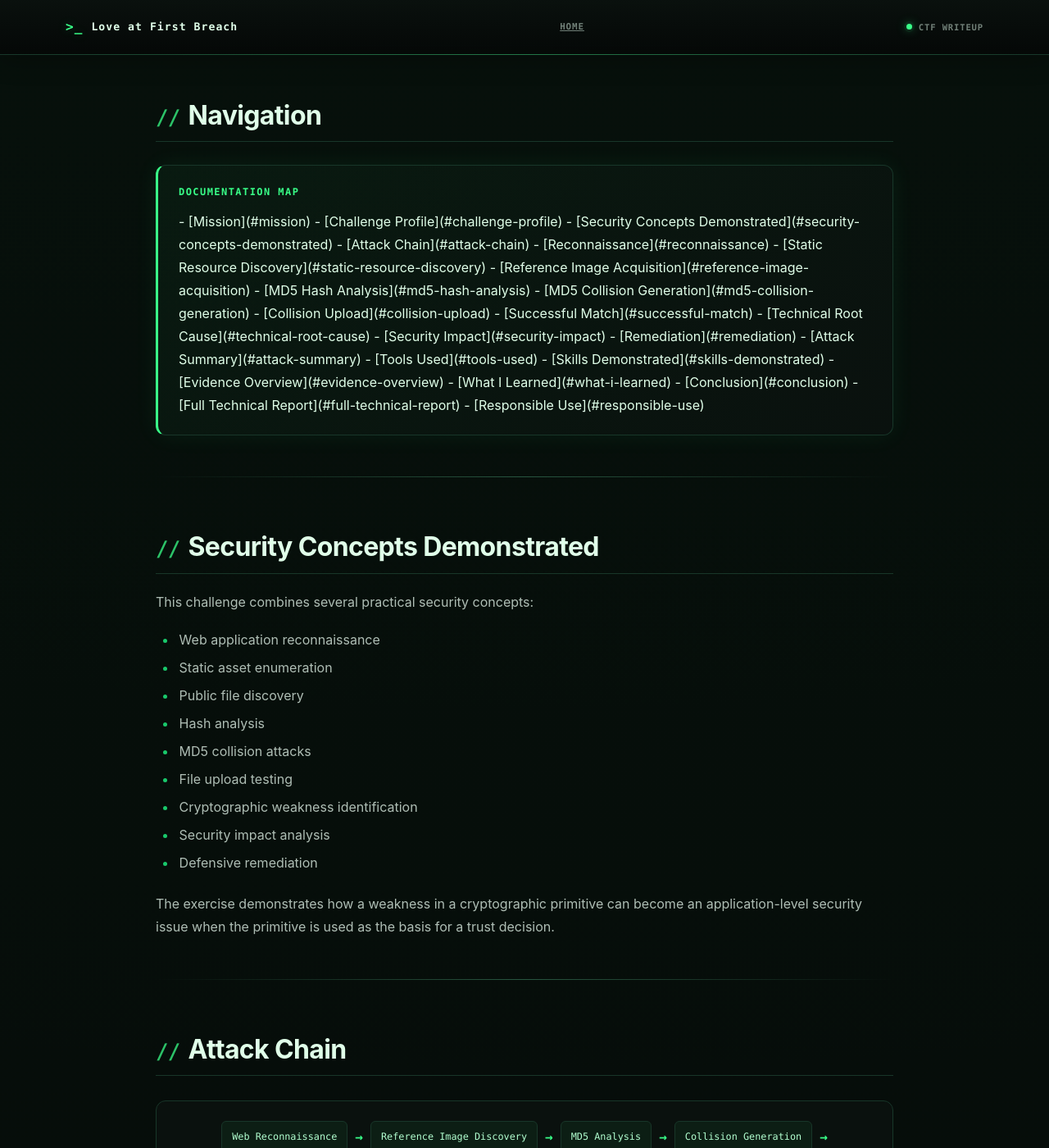
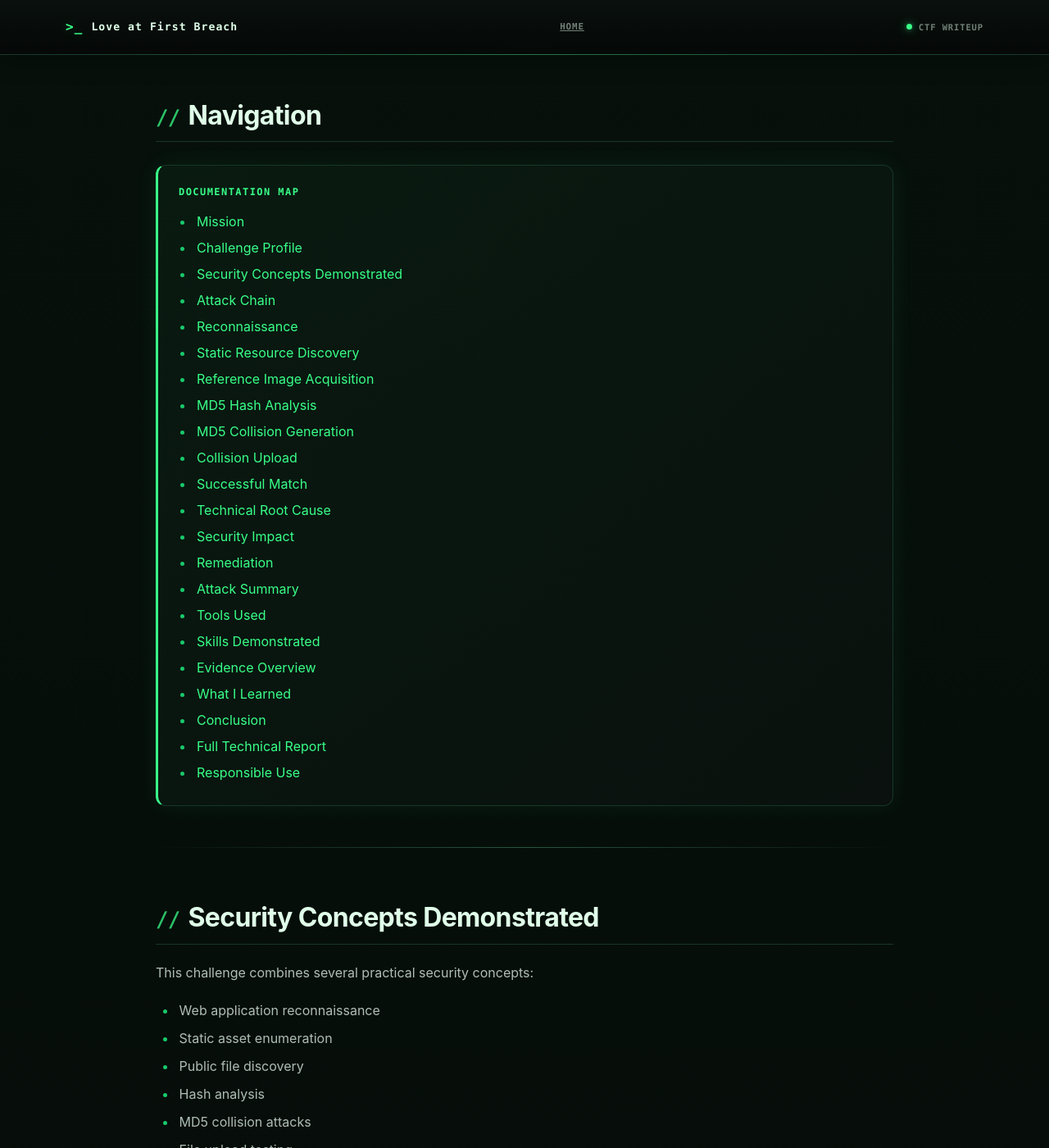
Before and after one commit to anurag-rvnkr1/When-Hearts-Collide-TryHackMe-Walkthrough, a Jekyll site: the page built from docs/index.md, in a window 1280 px wide and 1400 px high, scrolled down 2007 px. Shown: the whole window at 82% size. Built offline with Jekyll 4.4.1, drawn with Linux system fonts in a browser that asks for light colours.

Commit message:
Update navigation to use list format

```diff
--- a/docs/index.md
+++ b/docs/index.md
@@ -104,35 +104,36 @@ Flag Captured
 </div>
 
 ---
-
 ## Navigation
 
 <div class="ctf-toc">
 
-<div class="ctf-toc-title">Documentation Map</div>
+  <div class="ctf-toc-title">Documentation Map</div>
 
-- [Mission](#mission)
-- [Challenge Profile](#challenge-profile)
-- [Security Concepts Demonstrated](#security-concepts-demonstrated)
-- [Attack Chain](#attack-chain)
-- [Reconnaissance](#reconnaissance)
-- [Static Resource Discovery](#static-resource-discovery)
-- [Reference Image Acquisition](#reference-image-acquisition)
-- [MD5 Hash Analysis](#md5-hash-analysis)
-- [MD5 Collision Generation](#md5-collision-generation)
-- [Collision Upload](#collision-upload)
-- [Successful Match](#successful-match)
-- [Technical Root Cause](#technical-root-cause)
-- [Security Impact](#security-impact)
-- [Remediation](#remediation)
-- [Attack Summary](#attack-summary)
-- [Tools Used](#tools-used)
-- [Skills Demonstrated](#skills-demonstrated)
-- [Evidence Overview](#evidence-overview)
-- [What I Learned](#what-i-learned)
-- [Conclusion](#conclusion)
-- [Full Technical Report](#full-technical-report)
-- [Responsible Use](#responsible-use)
+  <ul>
+    <li><a href="#mission">Mission</a></li>
+    <li><a href="#challenge-profile">Challenge Profile</a></li>
+    <li><a href="#security-concepts-demonstrated">Security Concepts Demonstrated</a></li>
+    <li><a href="#attack-chain">Attack Chain</a></li>
+    <li><a href="#reconnaissance">Reconnaissance</a></li>
+    <li><a href="#static-resource-discovery">Static Resource Discovery</a></li>
+    <li><a href="#reference-image-acquisition">Reference Image Acquisition</a></li>
+    <li><a href="#md5-hash-analysis">MD5 Hash Analysis</a></li>
+    <li><a href="#md5-collision-generation">MD5 Collision Generation</a></li>
+    <li><a href="#collision-upload">Collision Upload</a></li>
+    <li><a href="#successful-match">Successful Match</a></li>
+    <li><a href="#technical-root-cause">Technical Root Cause</a></li>
+    <li><a href="#security-impact">Security Impact</a></li>
+    <li><a href="#remediation">Remediation</a></li>
+    <li><a href="#attack-summary">Attack Summary</a></li>
+    <li><a href="#tools-used">Tools Used</a></li>
+    <li><a href="#skills-demonstrated">Skills Demonstrated</a></li>
+    <li><a href="#evidence-overview">Evidence Overview</a></li>
+    <li><a href="#what-i-learned">What I Learned</a></li>
+    <li><a href="#conclusion">Conclusion</a></li>
+    <li><a href="#full-technical-report">Full Technical Report</a></li>
+    <li><a href="#responsible-use">Responsible Use</a></li>
+  </ul>
 
 </div>
 ---
```
